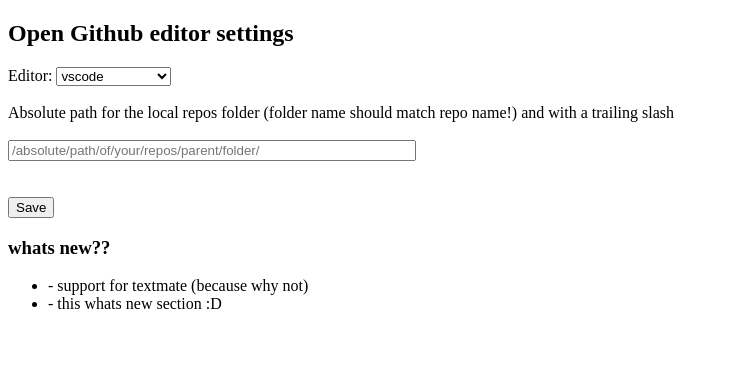
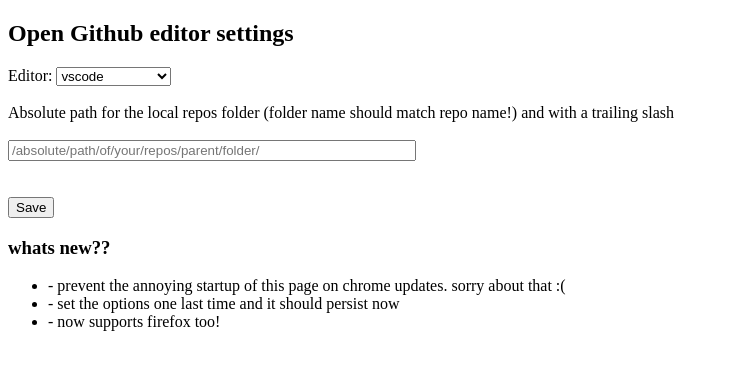
Before and after one commit to a7madgamal/open_github_in_editor, a browser extension: page options.html in a window 1280 px wide. Shown: the whole page, without its empty margins (0-729 px from the left). Drawn offline with Linux system fonts and the light colour scheme.

Commit message:
version 1.0.0

```diff
--- a/options.html
+++ b/options.html
@@ -35,8 +35,12 @@
 
     <h3>whats new??</h3>
     <ul>
-      <li>- support for textmate (because why not)</li>
-      <li>- this whats new section :D</li>
+      <li>
+        - prevent the annoying startup of this page on chrome updates. sorry
+        about that :(
+      </li>
+      <li>- set the options one last time and it should persist now</li>
+      <li>- now supports firefox too!</li>
     </ul>
     <script src="options.js"></script>
   </body>
```
Also changed, not shown: background.js (+4 -6 lines), README.md, manifest.json.
